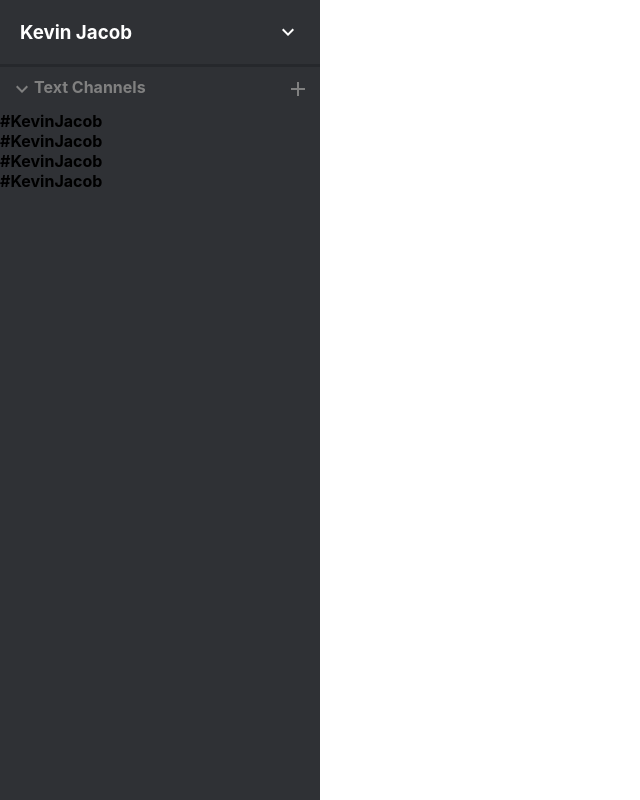
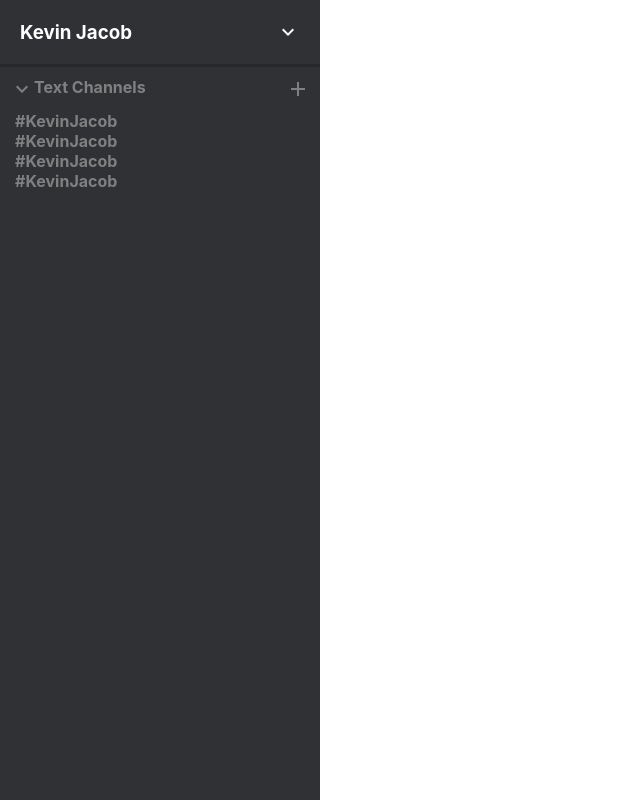
Before and after one commit to kevinjacob2001/Discord-clone, a React (Create React App) app: page / in a window 1280 px wide. Shown: the whole page, without its empty margins (0-640 px from the left). Built offline with nearby package versions, Linux system fonts and the light colour scheme.

Commit message:
styled text channels

```diff
--- a/src/Components/Sidebar_Channel/SidebarChannel.css
+++ b/src/Components/Sidebar_Channel/SidebarChannel.css
@@ -0,0 +1,13 @@
+.sidebarChannel:hover>h4{
+    color: whitesmoke;
+    background-color: #40464b;
+    cursor: pointer;
+}
+
+.sidebarChannel>h4{
+    display: flex;
+    padding-left: 15px;
+    align-items: center;
+   color: gray;
+
+}
--- a/src/Components/Sidebar_Channel/SidebarChannel.jsx
+++ b/src/Components/Sidebar_Channel/SidebarChannel.jsx
@@ -4,7 +4,7 @@
 
 const SidebarChannel=({id,channel})=>{
     return(
-        <div>
+        <div className="sidebarChannel">
               <h4><span className="sidebarChannel__hash">#</span>KevinJacob</h4>
         </div>
     )
```
Also changed, not shown: 1 other file (tests, documents, lock files or other folders).
